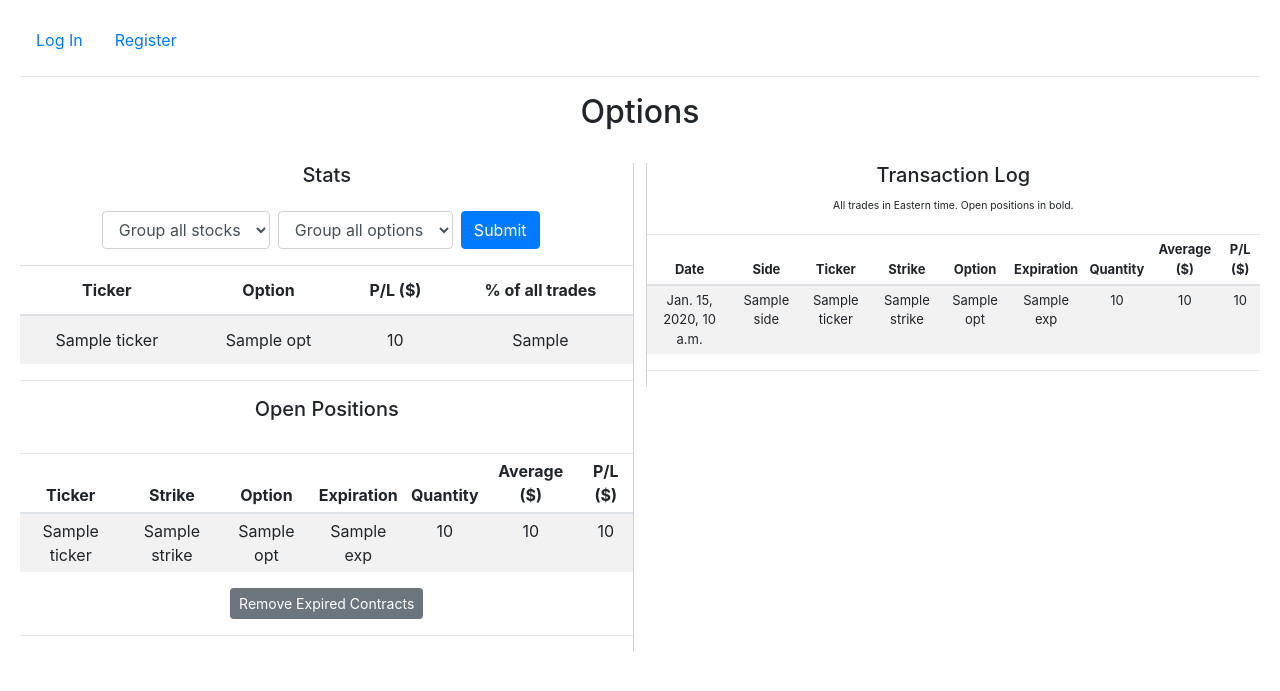
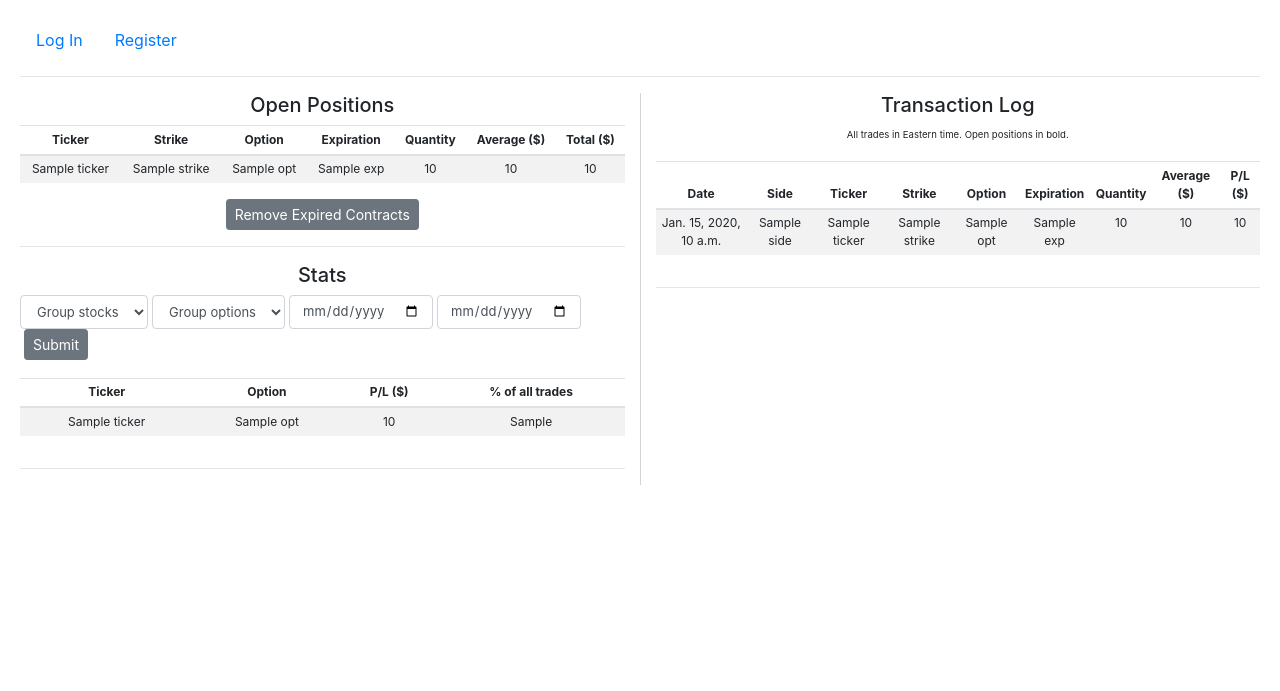
Before and after one commit to lsousadev/stockmarket, a Django app: template log/templates/log/index.html in a window 1280 px wide. Shown: the top 691 px of the page. Run offline with Django 3.2, Linux system fonts and the light colour scheme; the template is opened without the code that fills it: most values are stand-ins (such as "Sample title", 1, 10 or a date in 2020); parts of the project's set-up code (start-up, migrations or seed data) failed here and were passed over; some libraries are stand-ins or nearby versions.

Commit message:
mostly cosmetic

```diff
--- a/historical/static/historical/styles.css
+++ b/historical/static/historical/styles.css
@@ -15,7 +15,7 @@ h2 {
 .table-div {
     max-height: 150px;
     overflow: hidden;
-    overflow-y: scroll;
+    overflow-y: auto;
 }
 
 .hide-show {
--- /dev/null
+++ b/log/static/log/index.js
@@ -0,0 +1,10 @@
+document.addEventListener('DOMContentLoaded', function() {
+    document.querySelector('#refresh-expired').addEventListener('click', refresh_expired);
+})
+
+function refresh_expired() {
+    fetch('', {
+        method: 'PUT'
+    })
+    .then(location.reload())
+}
--- a/log/static/log/styles.css
+++ b/log/static/log/styles.css
@@ -14,6 +14,8 @@ main .form-control
 
     /* override Bootstrap's 100% width for form controls */
     width: auto;
+
+    font-size: 13px;
 }
 
 #trades {
@@ -27,21 +29,20 @@ main .form-control
     list-style-type: square;
 }
 
-.half {
-    display: inline-block;
-    min-width: 500px;
-    width: 48vw;
-    vertical-align: top;
+.scrollable-large {
+    max-height: 575px;
+    overflow: hidden;
+    overflow-y: auto;
 }
 
-.left {
-    border-right: 1px solid lightgray;
-    float: left;
+.scrollable-medium {
+    max-height: 382px;
+    overflow: hidden;
+    overflow-y: auto;
 }
 
-.right {
-    border-left: 1px solid lightgray;
-    text-align: center;
-    font-size: 13px;
-    float: right;
+.scrollable-small {
+    max-height: 100px;
+    overflow: hidden;
+    overflow-y: auto;
 }
--- a/log/templates/log/index.html
+++ b/log/templates/log/index.html
@@ -1,31 +1,70 @@
 {% extends "log/layout.html" %}
+{% load static %}
 
 {% block body %}
-    <h2>Options</h2>
-    <br>
-    <div class="half left">
+    <div class="row">
+        <div class="col" style="border-right: lightgray 1px solid;">
+            <h5>Open Positions</h5>
+            <div class="scrollable-small">
+                <table class="table table-striped table-sm">
+                    <thead>
+                        <tr>
+                            <th scope="col">Ticker</th>
+                            <th scope="col">Strike</th>
+                            <th scope="col">Option</th>
+                            <th scope="col">Expiration</th>
+                            <th scope="col">Quantity</th>
+                            <th scope="col">Average ($)</th>
+                            <th scope="col">Total ($)</th>
+                        </tr>
+                    </thead>
+                    <tbody>
+                        {% for contract in open_contracts %}
+                            <tr>
+                                <td>{{ contract.ticker }}</td>
+                                <td>{{ contract.strike }}</td>
+                                <td>{{ contract.opt }}</td>
+                                <td>{{ contract.exp }}</td>
+                                <td>{{ contract.open_qty }}</td>
+                                <td>{{ contract.open_avg }}</td>
+                                <td>{{ contract.open_total }}</td>
+                            </tr>
+                        {% endfor %}
+                    </tbody>
+                </table>
+            </div>
+            {% if not open_contracts %}
+                No open positions.<br><br>
+            {% endif %}
+            <button class="btn btn-secondary btn-sm" id="refresh-expired">Remove Expired Contracts</button>
+            <hr>
             <h5>Stats</h5>
-        <form class="form-check-inline" id="query-form" action="{% url 'index' %}" method="post">
+            <form class="form-inline" id="query-form" action="{% url 'index' %}" method="post">
                 {% csrf_token %}
-            <div class="form-group mt-3">
+                <div class="form-group">
                     <select class="form-control" id="first-select" name="first">
-                    <!-- <option value="0" disabled selected hidden>Stocks</option> -->
-                    <option value="1">Group all stocks</option>
+                        <option value="1">Group stocks</option>
                         <option value="2">Per stock</option>
                     </select>
                 </div>
-            <div class="form-group ml-2 mt-3">
-                <select class="form-control" id="second-select" name="second">
-                    <!-- <option value="4" disabled selected hidden>Options</option> -->
-                    <option value="3">Group all options</option>
+                <div class="form-group">
+                    <select class="form-control ml-1" id="second-select" name="second">
+                        <option value="3">Group options</option>
                         <option value="5">Call/Put split</option>
                     </select>
                 </div>
-            <input class="btn btn-primary ml-2" id="query-submit" type="submit" value="Submit">
+                <div>
+                    <input type="date" class="form-control ml-1" id="date-start">
+                </div>
+                <div>
+                    <input type="date" class="form-control ml-1" id="date-end">
+                </div>
+                <input class="btn btn-secondary btn-sm ml-1" id="query-submit" type="submit" value="Submit">
             </form>
             <br>
+            <div class="scrollable-medium">
             {% if results %}
-            <table class="table table-striped">
+                <table class="table table-striped table-sm">
                     <thead>
                     <tr>
                         <th scope="col">Ticker</th>
@@ -48,49 +87,16 @@
                     </tbody>
                 </table>
             {% endif %}
-        <hr>
-        <div style="text-align: center;">
-            <h5>Open Positions</h5>
             </div>
-        <br>
-        <table class="table table-striped table-sm">
-            <thead>
-                <tr>
-                    <th scope="col">Ticker</th>
-                    <th scope="col">Strike</th>
-                    <th scope="col">Option</th>
-                    <th scope="col">Expiration</th>
-                    <th scope="col">Quantity</th>
-                    <th scope="col">Average ($)</th>
-                    <th scope="col">P/L ($)</th>
-                </tr>
-            </thead>
-            <tbody>
-                {% for contract in open_contracts %}
-                    <tr>
-                        <td>{{ contract.ticker }}</td>
-                        <td>{{ contract.strike }}</td>
-                        <td>{{ contract.opt }}</td>
-                        <td>{{ contract.exp }}</td>
-                        <td>{{ contract.open_qty }}</td>
-                        <td>{{ contract.open_avg }}</td>
-                        <td>{{ contract.open_total }}</td>
-                    </tr>
-                {% endfor %}
-            </tbody>
-        </table>
-        {% if not open_contracts %}
-            No open positions.<br><br>
-        {% endif %}
-        <button class="btn btn-secondary btn-sm" id="refresh-expired">Remove Expired Contracts</button>
             <hr>
         </div>
-    <div class="half right">
+        <div class="col">
             <div>
                 <h5>Transaction Log</h5>
                 <small>All trades in Eastern time. Open positions in bold.</small>
             </div>
             <br>
+            <div class="scrollable-large">
                 <table class="table table-striped table-sm">
                     <thead>
                         <tr>
@@ -124,28 +130,12 @@
                 {% if not transactions %}
                     No transactions recorded.
                 {% endif %}
+            </div>
             <hr>
         </div>
+    </div>
+{% endblock %}
 
-    <script>
-        document.addEventListener('DOMContentLoaded', function() {
-            document.querySelector('#refresh-expired').addEventListener('click', refresh_expired);
-            //document.getElementById('query-submit').disabled = true;
-            //document.querySelector('#first-select').addEventListener('onchange', change_button);
-            //document.querySelector('#second-select').addEventListener('onchange', change_button);
-        })
-        function refresh_expired() {
-            fetch('', {
-                method: 'PUT'
-            })
-            .then(location.reload())
-        }
-        //function change_button() {
-        //    if (document.getElementById('first-select').value != "0" && document.getElementById('second-select').value != "4") {
-        //        document.getElementById('query-submit').disabled = false;
-        //    } else {
-        //        document.getElementById('query-submit').disabled = true;
-        //    }
-        //}
-    </script>
+{% block script %}
+    <script src="{% static 'log/index.js' %}"></script>
 {% endblock %}
--- a/log/templates/log/layout.html
+++ b/log/templates/log/layout.html
@@ -7,6 +7,8 @@
         <link rel="stylesheet" href="https://stackpath.bootstrapcdn.com/bootstrap/4.4.1/css/bootstrap.min.css" integrity="sha384-Vkoo8x4CGsO3+Hhxv8T/Q5PaXtkKtu6ug5TOeNV6gBiFeWPGFN9MuhOf23Q9Ifjh" crossorigin="anonymous">
         <link href="{% static 'log/styles.css' %}" rel="stylesheet">
         <link rel="shortcut icon" type="image/png" href="{% static 'log/favicon-32x32.png' %}"/>
+        {% block script %}
+        {% endblock %}
     </head>
     <body>
         <ul class="nav">
@@ -42,7 +44,7 @@
         {% if message %}
             <div class="alert alert-warning" role="alert" style="text-align: center;">{{ message }}</div>
         {% endif %}
-        <main>
+        <main style="text-align: center; font-size: 12px; max-width: 98vw;">
             {% block body %}
             {% endblock %}
         </main>
--- a/log/urls.py
+++ b/log/urls.py
@@ -7,5 +7,6 @@ urlpatterns = [
     path("login", views.login_view, name="login"),
     path("logout", views.logout_view, name="logout"),
     path("register", views.register, name="register"),
-    path("upload", views.upload, name="upload")
+    path("upload", views.upload, name="upload"),
+    path("upload/instructions", views.instructions, name="instructions")
 ]
```
Also changed, not shown: log/templates/log/upload.html (+20 -9 lines), log/templates/log/webull.html (added, +15 -0 lines), log/views.py (+19 -7 lines), readme.md. Lines whose indentation alone changed are shown as unchanged.
